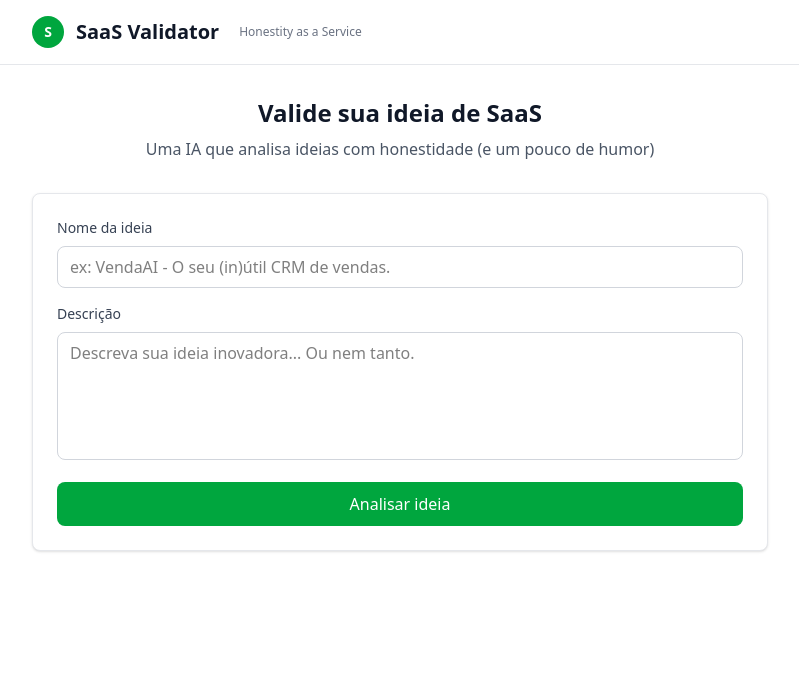
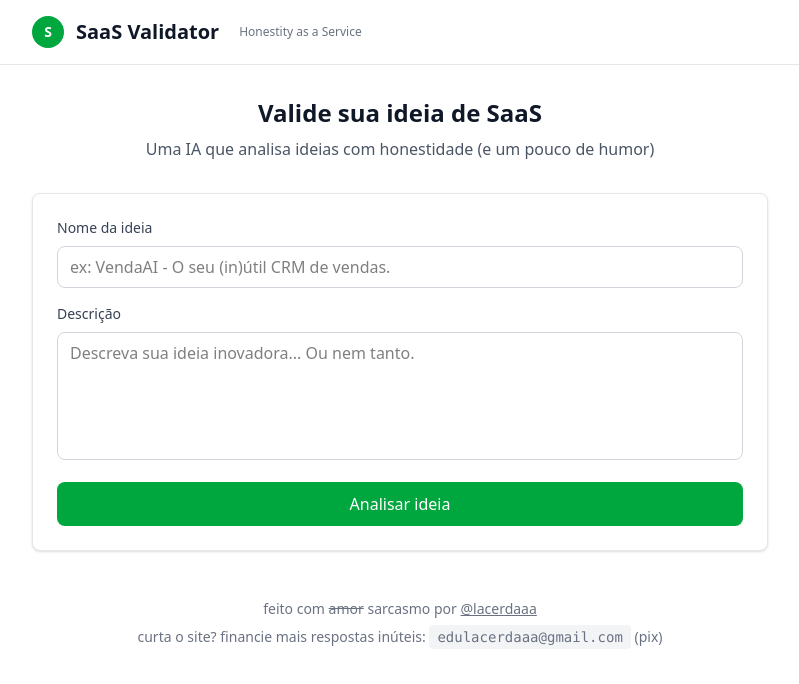
Before and after one commit to lacerdaaa/sass-validator, a React (Vite) app: page / in a window 1280 px wide. Shown: the top 684 px of the page, without its empty margins (240-1039 px from the left). Built offline with nearby package versions, Linux system fonts and the light colour scheme.

Commit message:
feat: adjust openai request to be handled with vercel serverless functions && adjus tto deploy

```diff
--- a/package.json
+++ b/package.json
@@ -11,14 +11,17 @@
   },
   "dependencies": {
     "@tailwindcss/vite": "^4.1.12",
+    "http": "^0.0.1-security",
     "react": "^19.1.1",
     "react-dom": "^19.1.1",
     "tailwindcss": "^4.1.12"
   },
   "devDependencies": {
     "@eslint/js": "^9.33.0",
+    "@types/node": "^24.3.0",
     "@types/react": "^19.1.10",
     "@types/react-dom": "^19.1.7",
+    "@vercel/node": "^5.3.13",
     "@vitejs/plugin-react": "^5.0.0",
     "eslint": "^9.33.0",
     "eslint-plugin-react-hooks": "^5.2.0",
--- a/src/App.tsx
+++ b/src/App.tsx
@@ -50,26 +50,16 @@ export default function SaasValidator() {
     setLoading(true);
 
     try {
-      const systemPrompt = `Você é um crítico de ideias SaaS com humor ácido e ironia afiada. Sua missão é zoar, tirar sarro e fazer piadas sobre qualquer ideia apresentada, sem papas na língua. Seja engraçado, sarcástico e criativo. Responda sempre em português brasileiro, sem ser sério nem construtivo. Resuma em no máximo 300 caracteres e em PT-BR.`;
+      const systemPrompt = `Você é um crítico de ideias SaaS com humor ácido e ironia afiada. Sua missão é zoar, tirar sarro e fazer piadas sobre qualquer ideia apresentada, sem papas na língua. Seja engraçado, sarcástico e criativo. Responda sempre em português brasileiro, sem ser sério nem construtivo.`;
 
-      const response = await fetch("https://api.openai.com/v1/chat/completions", {
+      const response = await fetch("/api/openai", {
         method: "POST",
-        headers: {
-          "Content-Type": "application/json",
-          "Authorization": `Bearer  `
-        },
+        headers: { "Content-Type": "application/json" },
         body: JSON.stringify({
           model: "gpt-4",
           messages: [
             { role: "system", content: systemPrompt },
-            {
-              role: "user",
-              content: `Analise esta ideia de SaaS:
-
-Título: ${title || "Ideia sem título"}
-Descrição: ${description}
-`
-            }
+            { role: "user", content: `Analise esta ideia de SaaS:\nTítulo: ${title || "Sem título"}\nDescrição: ${description}` }
           ],
           max_tokens: 1000,
           temperature: 0.7
@@ -269,7 +259,30 @@ Descrição: ${description}
               )}
             </div>
           </div>
+
         )}
+
+        <footer className="text-center text-sm text-gray-500 py-4">
+          <div>
+            feito com <span className="line-through">amor</span> sarcasmo por{" "}
+            <a
+              href="https://github.com/lacerdaaa"
+              target="_blank"
+              rel="noopener noreferrer"
+              className="underline hover:text-green-600"
+            >
+              @lacerdaaa
+            </a>
+          </div>
+          <div className="mt-2">
+            curta o site? financie mais respostas inúteis:{" "}
+            <span className="font-mono bg-gray-100 px-2 py-1 rounded">
+              edulacerdaaa@gmail.com
+            </span>{" "}
+            (pix)
+          </div>
+        </footer>
+
       </div>
 
       <style>{`
--- /dev/null
+++ b/src/api/openai.ts
@@ -0,0 +1,22 @@
+import type { VercelRequest, VercelResponse } from '@vercel/node'
+
+export default async function handler(req: VercelRequest, res: VercelResponse) {
+  if (req.method !== "POST") return res.status(405).json({ error: "Método não permitido" });
+
+  try {
+    const response = await fetch("https://api.openai.com/v1/chat/completions", {
+      method: "POST",
+      headers: {
+        "Content-Type": "application/json",
+        "Authorization": `Bearer ${process.env.OPENAI_API_KEY}`
+      },
+      body: JSON.stringify(req.body)
+    });
+
+    const data = await response.json();
+    res.status(response.status).json(data);
+  } catch (err: unknown) {
+    const errorMessage = err instanceof Error ? err.message : "Unknown error";
+    res.status(500).json({ error: errorMessage });
+  }
+}
```
Also changed, not shown: 1 other file (tests, documents, lock files or other folders).
